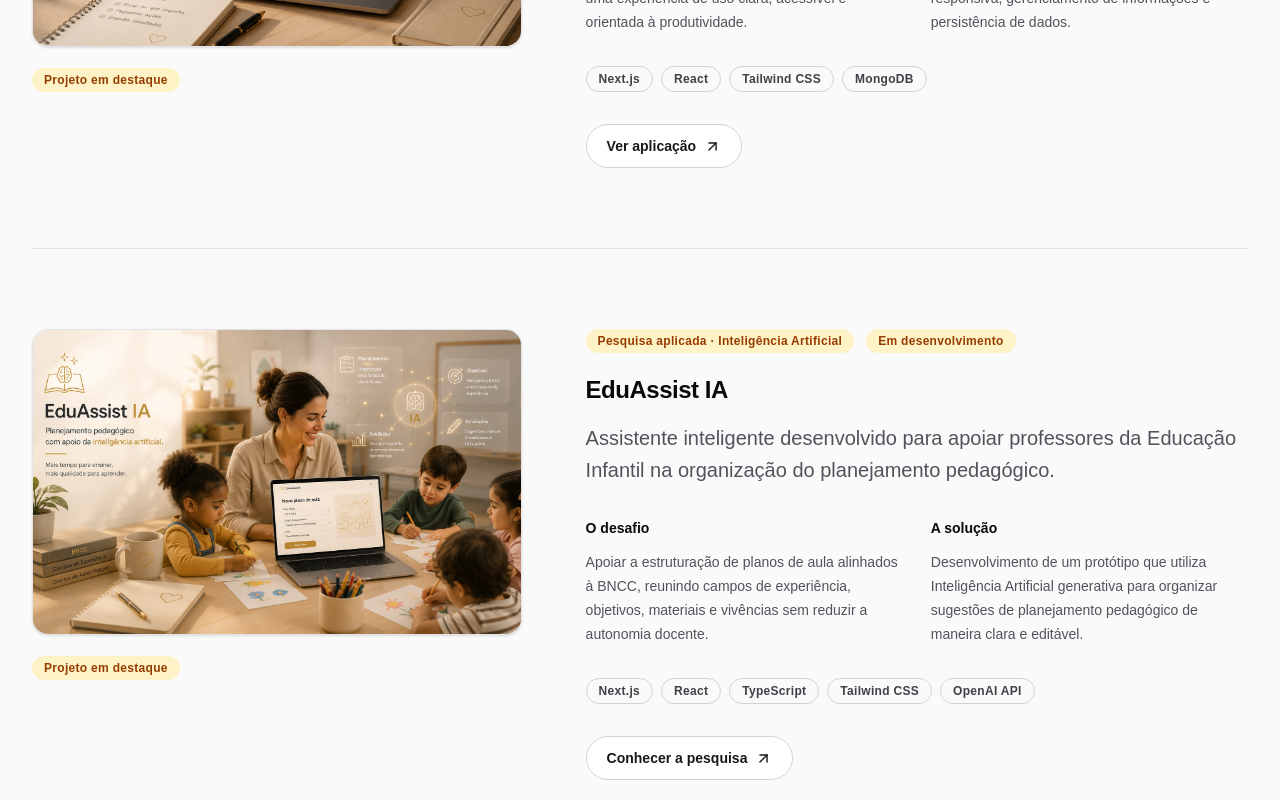
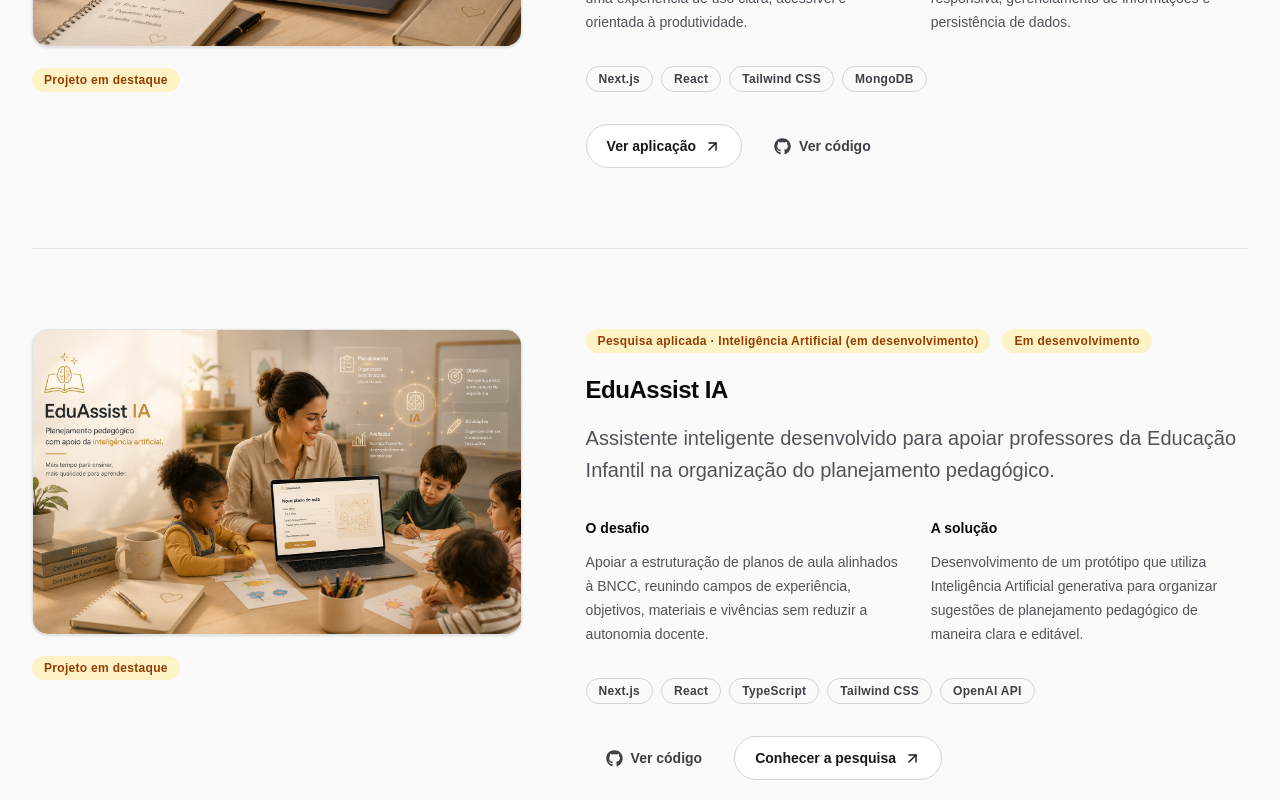
Before and after one commit to JaninyNobrega/portfolio, a Next.js app: page / in a window 1280 px wide. Shown: the part 2240-3040 px from the top of the page. Built offline with nearby package versions, Linux system fonts and the light colour scheme.

Commit message:
release: 1.2 portfolio v1.0

```diff
--- a/src/data/project.ts
+++ b/src/data/project.ts
@@ -23,6 +23,7 @@ export const projects: Project[] = [
     imageAlt:
       "Profissional analisando indicadores e tendências de vagas de tecnologia em um ambiente digital.",
     liveUrl: "https://job-insights-vagas.netlify.app/",
+    repositoryUrl: "https://github.com/JaninyNobrega/job-insights",
     featured: true,
   },
   {
@@ -46,12 +47,13 @@ export const projects: Project[] = [
     imageAlt:
       "Ambiente de trabalho organizado com notebook exibindo uma aplicação de planejamento de tarefas.",
     liveUrl: "https://my-planner-murex.vercel.app/",
+    repositoryUrl: "https://github.com/JaninyNobrega/my-planner",
     featured: true,
   },
   {
     title: "EduAssist IA",
     category: "research",
-    categoryLabel: "Pesquisa aplicada · Inteligência Artificial",
+    categoryLabel: "Pesquisa aplicada · Inteligência Artificial (em desenvolvimento)",
     description:
       "Assistente inteligente desenvolvido para apoiar professores da Educação Infantil na organização do planejamento pedagógico.",
     challenge:
@@ -70,6 +72,7 @@ export const projects: Project[] = [
     imageAlt:
       "Professora e crianças em sala de aula utilizando uma solução de inteligência artificial para planejamento pedagógico.",
     caseStudyUrl: "#pesquisa",
+    repositoryUrl: "https://github.com/JaninyNobrega/eduassistia",
     featured: true,
   },
   {
```
